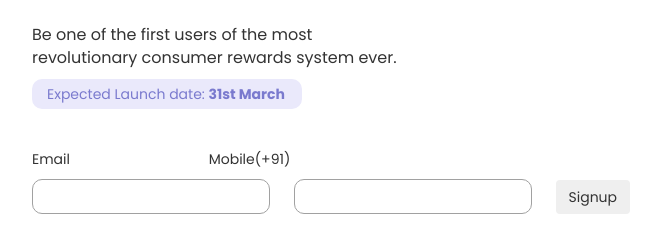
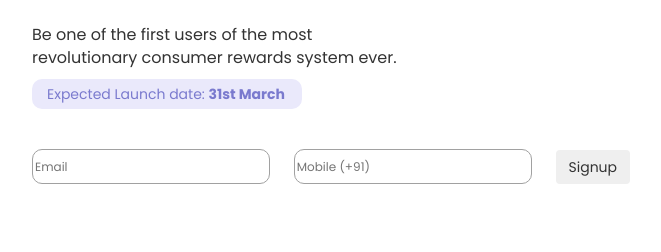
Before and after one commit to defnotad/rebate6signup, a website: page index.html in a window 1280 px wide. Shown: the part 410-662 px from the top of the page, without its empty margins (18-679 px from the left). Drawn offline with nearby package versions, Linux system fonts and the light colour scheme.

Commit message:
Finishing

```diff
--- a/index.html
+++ b/index.html
@@ -30,9 +30,8 @@
             </div>
             <div class="form">
                 <form action="/" method="post">
-                    <p class="labels">Email Mobile(+91)</p>
-                    <input type="email" name="email" class="email">
-                    <input type="text" class="mobile" name="mobile">
+                    <input type="email" name="email" class="email" placeholder="Email">
+                    <input type="text" class="mobile" name="mobile" placeholder="Mobile (+91)">
                     <button type="submit" class="btn btn-outline-primary">Signup</button>
                 </form>
             </div>
```
Also changed, not shown: failure.html (+1 -0 lines), success.html (+1 -0 lines).
